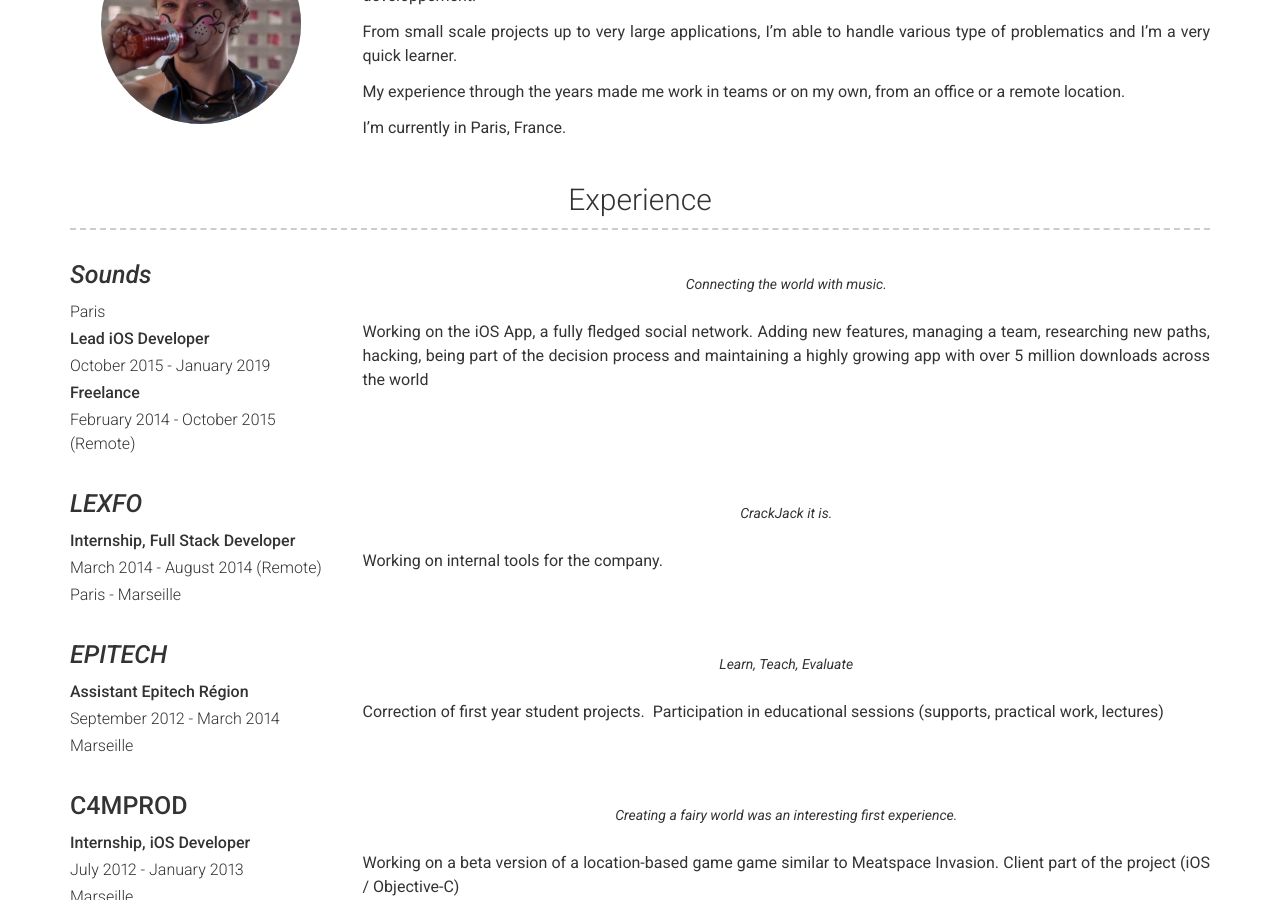
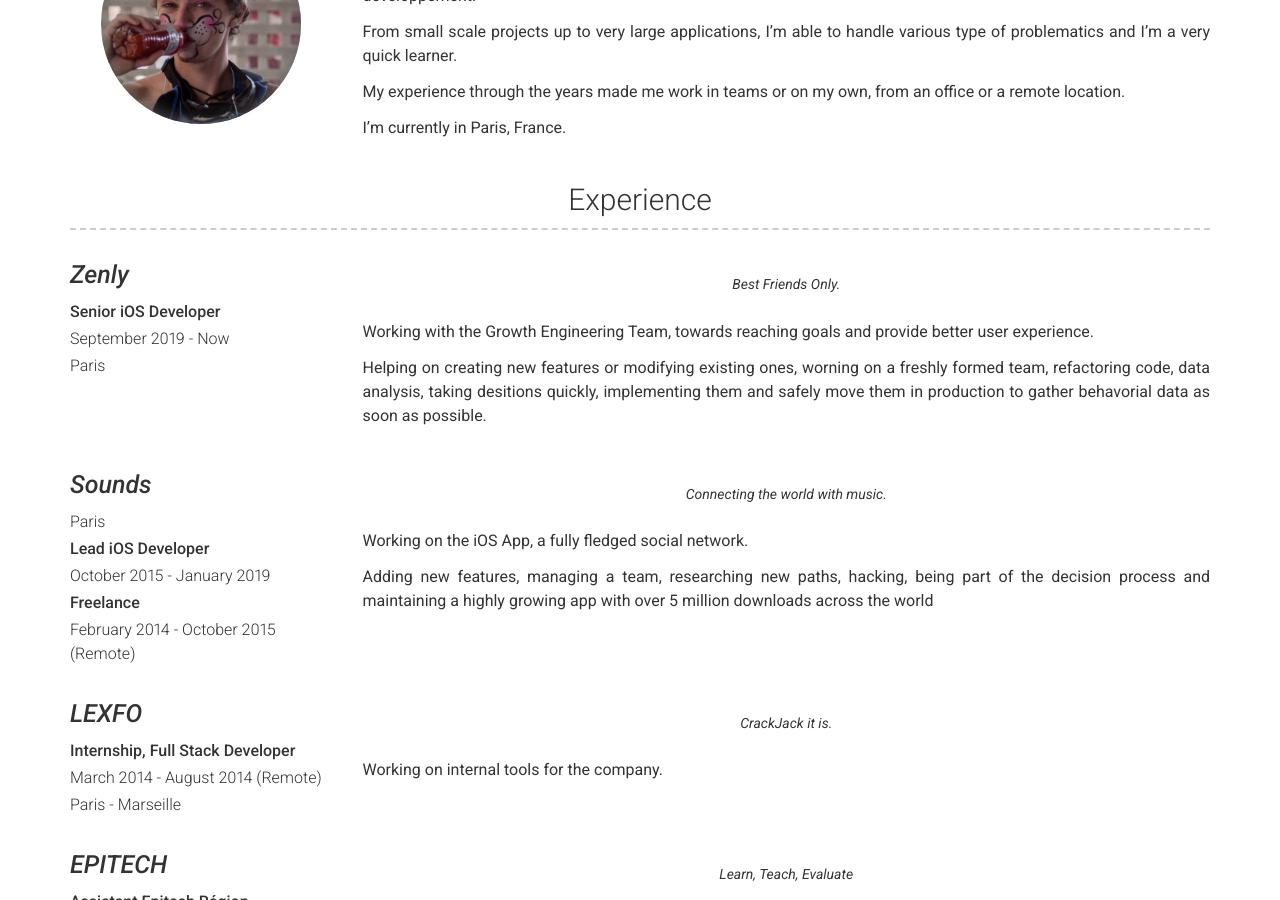
Before and after one commit to mlequeux/mlequeux.github.io, a Jekyll site: the page built from index.md, in a window 1280 px wide and 900 px high, scrolled down 365 px. Built offline with Jekyll 4.4.1, drawn with Linux system fonts in a browser that asks for light colours.

Commit message:
Add Zenly

```diff
--- a/_data/experience.yml
+++ b/_data/experience.yml
@@ -1,3 +1,15 @@
+- company: Zenly
+  link: https://zen.ly/
+  job_title: Senior iOS Developer
+  dates: September 2019 - Now
+  location: Paris
+  quote: >
+    Best Friends Only.
+  description: | # this will include new lines to allow paragraphs
+    Working with the Growth Engineering Team, towards reaching goals and provide better user experience.
+
+    Helping on creating new features or modifying existing ones, worning on a freshly formed team, refactoring code, data analysis, taking desitions quickly, implementing them and safely move them in production to gather behavorial data as soon as possible.
+
 - company: Sounds
   link: https://www.sounds.am/
   jobs:
@@ -11,6 +23,7 @@
     Connecting the world with music.
   description: | # this will include new lines to allow paragraphs
     Working on the iOS App, a fully fledged social network.
+
     Adding new features, managing a team, researching new paths, hacking, being part of the decision process and maintaining a highly growing app with over 5 million downloads across the world
 
 - company: LEXFO
```
